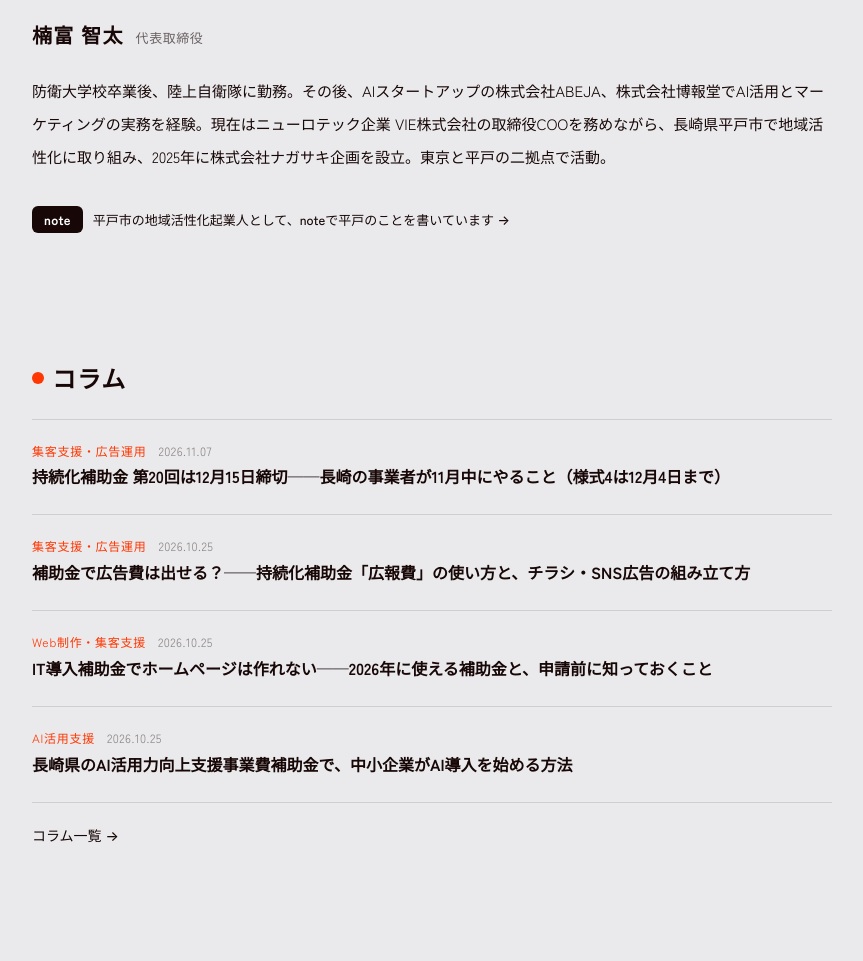
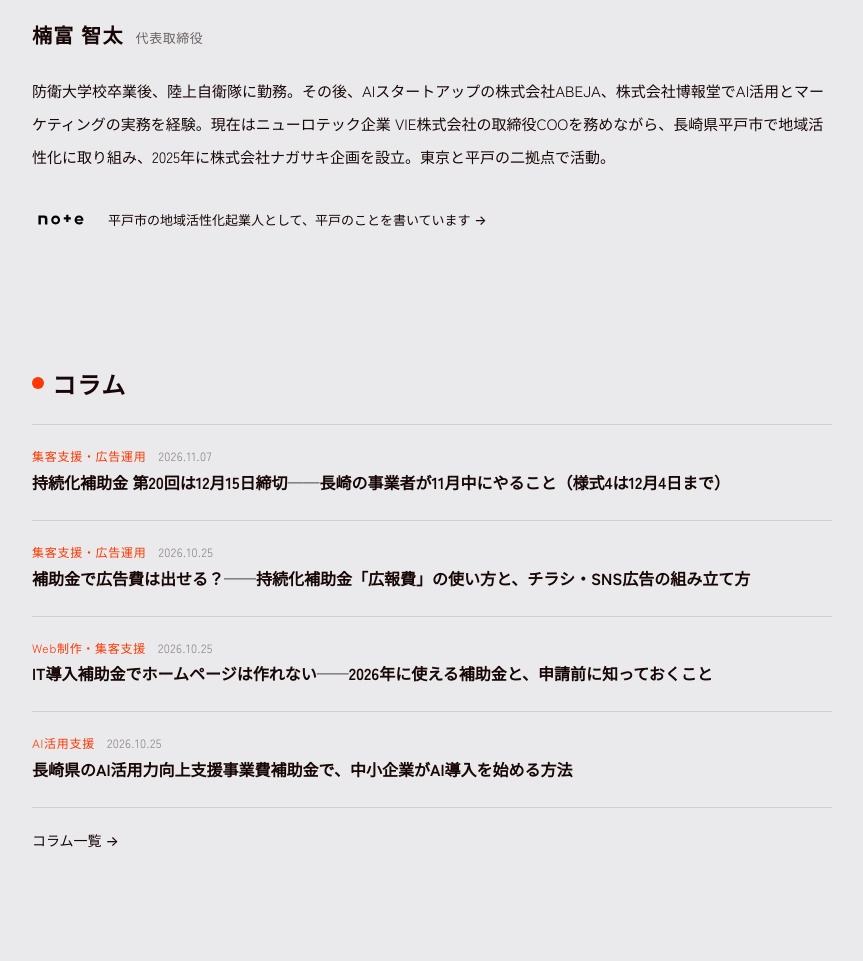
Before and after one commit to tomokusutomi/tomokusutomi.github.io, a plain HTML site: page index.html in a window 1280 px wide. Shown: the part 3445-4406 px from the top of the page, without its empty margins (208-1071 px from the left). Drawn offline with Linux system fonts and the light colour scheme; animation ran at ten frames a second.

Commit message:
代表プロフィールのnoteリンクを公式ロゴ（note Visual Identity 同梱 logo.svg）に差し替え
Co-Authored-By: Claude Fable 5.1 <noreply@anthropic.com>
Claude-Session: https://claude.ai/code/session_01AGKtBgXMAgSi5sRyGGccF4

```diff
--- a/index.html
+++ b/index.html
@@ -278,7 +278,7 @@
                 <div>
                 <h3 class="founder-name">楠富 智太<span class="founder-role">代表取締役</span></h3>
                 <p>防衛大学校卒業後、陸上自衛隊に勤務。その後、AIスタートアップの株式会社ABEJA、株式会社博報堂でAI活用とマーケティングの実務を経験。現在はニューロテック企業 VIE株式会社の取締役COOを務めながら、長崎県平戸市で地域活性化に取り組み、2025年に株式会社ナガサキ企画を設立。東京と平戸の二拠点で活動。</p>
-                <a class="note-link" href="https://note.com/tomokusutomi" target="_blank" rel="noopener"><span class="note-badge" aria-hidden="true">note</span><span>平戸市の地域活性化起業人として、noteで平戸のことを書いています →</span></a>
+                <a class="note-link" href="https://note.com/tomokusutomi" target="_blank" rel="noopener"><img src="assets/note-logo.svg" alt="note" width="58" height="22" loading="lazy"><span>平戸市の地域活性化起業人として、平戸のことを書いています →</span></a>
                 </div>
                 </div>
             </div>
--- a/style.css
+++ b/style.css
@@ -85,8 +85,8 @@ a { color: inherit; text-decoration: none; }
 .founder-photo { width: 160px; height: 160px; border-radius: 50%; object-fit: cover; flex: none; }
 .founder-name { font-size: 20px; letter-spacing: 0.06em; margin: 8px 0 4px; }
 .founder-role { font-size: 13px; font-weight: 400; color: rgba(24,7,7,0.6); margin-left: 12px; letter-spacing: 0.04em; }
-.note-link { display: inline-flex; align-items: center; gap: 10px; margin-top: 16px; font-size: 13px; font-weight: 500; color: #180707; border-bottom: none; }
-.note-link .note-badge { display: inline-block; background: #180707; color: #fff; font-weight: 700; font-size: 13px; line-height: 1; padding: 7px 12px; border-radius: 6px; letter-spacing: 0.02em; }
+.note-link { display: inline-flex; align-items: center; gap: 12px; margin-top: 16px; font-size: 13px; font-weight: 500; color: #180707; border-bottom: none; }
+.note-link img { display: block; width: 58px; height: 22px; margin: 0 6px 0 0; }
 .note-link:hover span:last-child { color: #FF3702; }
 .faq-list { margin: 8px 0 0; }
 .faq-item { border-bottom: 1px solid rgba(24,7,7,0.12); }
```
Also changed, not shown: assets/note-logo.svg (added).
